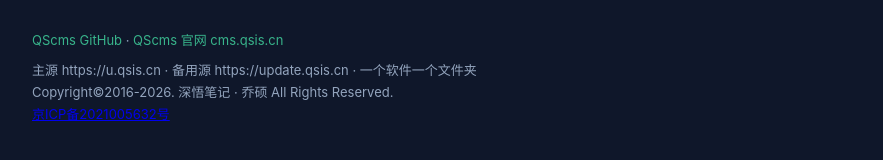
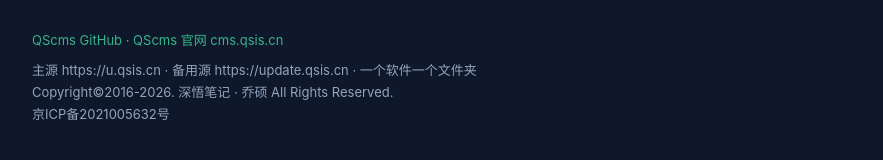
Before and after one commit to isherqiao/Isherqiao-Update, a plain HTML site: page index.html in a window 1280 px wide. Shown: the part 700-860 px from the top of the page, without its empty margins (198-1081 px from the left). Drawn offline with Linux system fonts and the light colour scheme.

Commit message:
v26112804 ICP 备案号只写文字，去掉全部外链（首页+两个软件的隐私政策/用户协议）

```diff
--- a/index.html
+++ b/index.html
@@ -61,7 +61,7 @@ code{color:#b9d6ff}
   <div class="footlinks"><a href="https://github.com/isherqiao/QScms" target="_blank" rel="noopener">QScms GitHub</a> · <a href="https://cms.qsis.cn/" target="_blank" rel="noopener">QScms 官网 cms.qsis.cn</a></div>
   主源 https://u.qsis.cn · 备用源 https://update.qsis.cn · 一个软件一个文件夹<br>
   Copyright©2016-2026. 深悟笔记 · 乔硕 All Rights Reserved.<br>
-  <a href="https://beian.miit.gov.cn/" target="_blank" rel="noopener">京ICP备2021005632号</a>
+  京ICP备2021005632号
 </footer>
 </div>
 </body>
```
Also changed, not shown: DCITA/privacy.html (+1 -1 lines), DCITA/terms.html (+1 -1 lines), enexam/privacy.html (+1 -1 lines), enexam/terms.html (+1 -1 lines), 1 other file.
